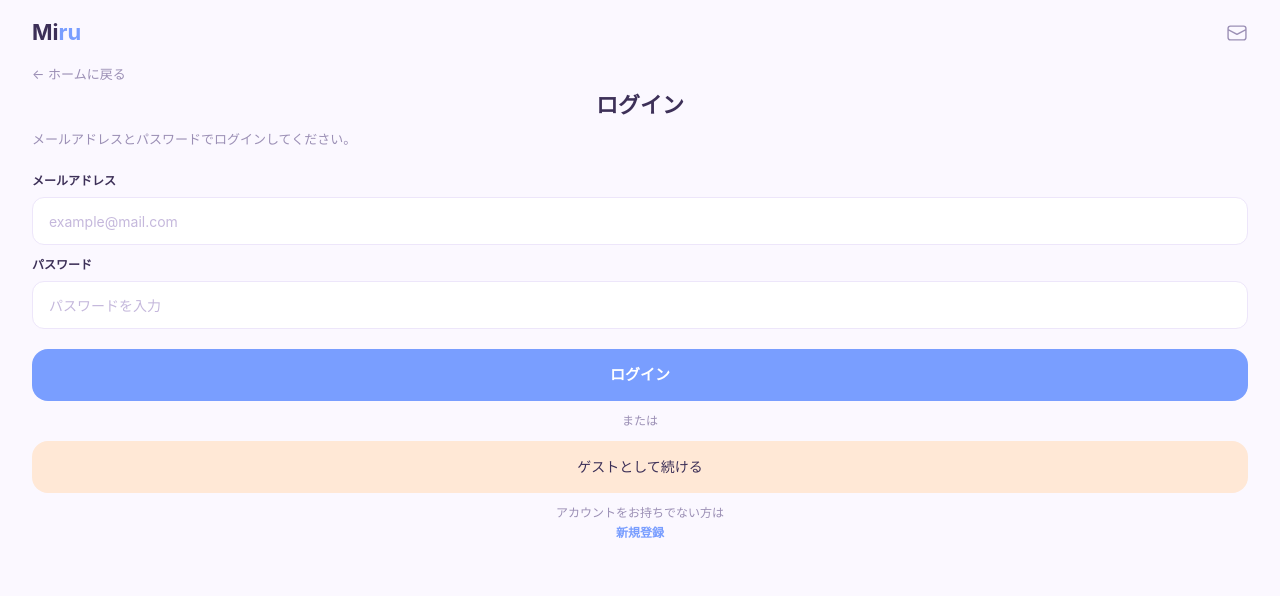
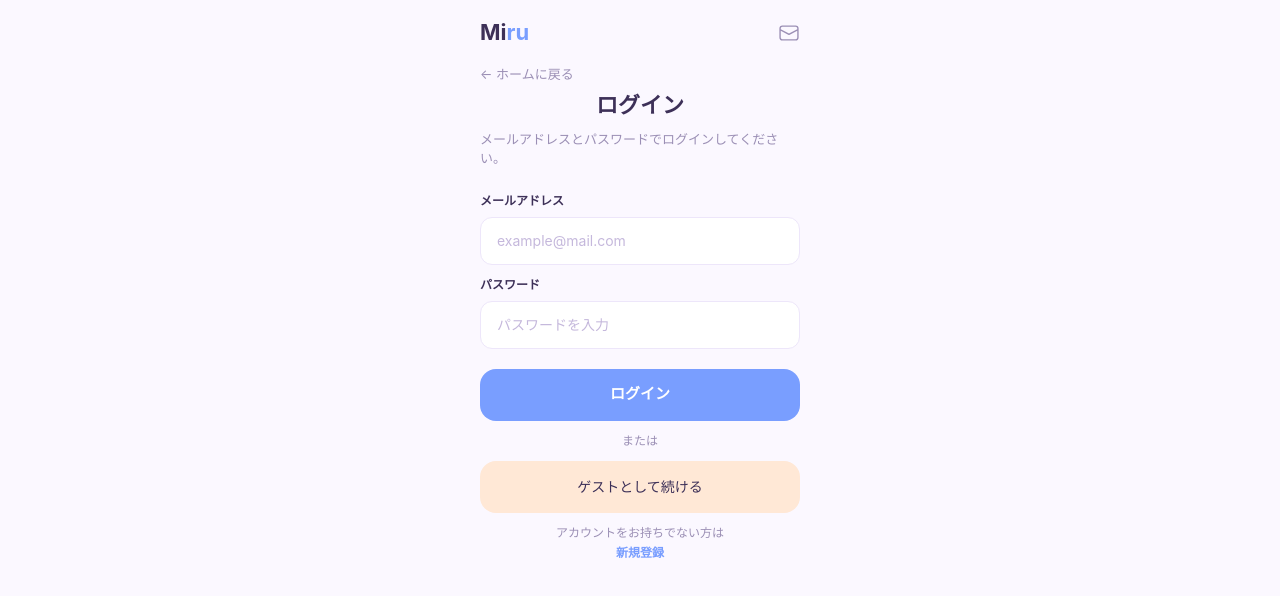
Before and after one commit to risa-h1108/Miru, a React (Vite) app: page /login in a window 1280 px wide. Shown: the top 596 px of the page. Built offline with nearby package versions, Linux system fonts and the light colour scheme; no server answers.

Commit message:
refactor: Login・SignupにもContainerを適用

```diff
--- a/src/auth/Login.tsx
+++ b/src/auth/Login.tsx
@@ -6,6 +6,7 @@ import Button from "../components/Button";
 import Header from "../components/Header";
 import { Icon } from "@iconify/react";
 import { useGuestLogin } from "../hooks/useGuestLogin";
+import Container from "../components/Container";
 
 export default function Login() {
   //処理のあとで移動するので、Link ではなくuseNavigateを使用
@@ -44,7 +45,7 @@ export default function Login() {
   };
 
   return (
-    <div className="px-8">
+    <Container>
       {/* showLoginStatus={false}：右上の「ログイン」表示だけを隠し、それ以外のHeaderは表示する */}
       <Header showLoginStatus={false} />
       <h1 className="mb-2 text-center text-[22px] text-[#3D3058] font-semibold">
@@ -152,6 +153,6 @@ export default function Login() {
           新規登録
         </Link>
       </div>
-    </div>
+    </Container>
   );
 }
--- a/src/auth/Signup.tsx
+++ b/src/auth/Signup.tsx
@@ -6,6 +6,7 @@ import Header from "../components/Header";
 import { Icon } from "@iconify/react";
 import Button from "../components/Button";
 import { useGuestLogin } from "../hooks/useGuestLogin";
+import Container from "../components/Container";
 
 export default function Signup() {
   //処理のあとで移動するので、Link ではなくuseNavigateを使用
@@ -45,7 +46,7 @@ export default function Signup() {
   };
 
   return (
-    <div className="px-8">
+    <Container>
       <Header />
       <h1 className="mb-2 text-center text-[22px] text-[#3D3058] font-semibold">
         新規登録
@@ -166,6 +167,6 @@ export default function Signup() {
           ログイン
         </Link>
       </div>
-    </div>
+    </Container>
   );
 }
```
